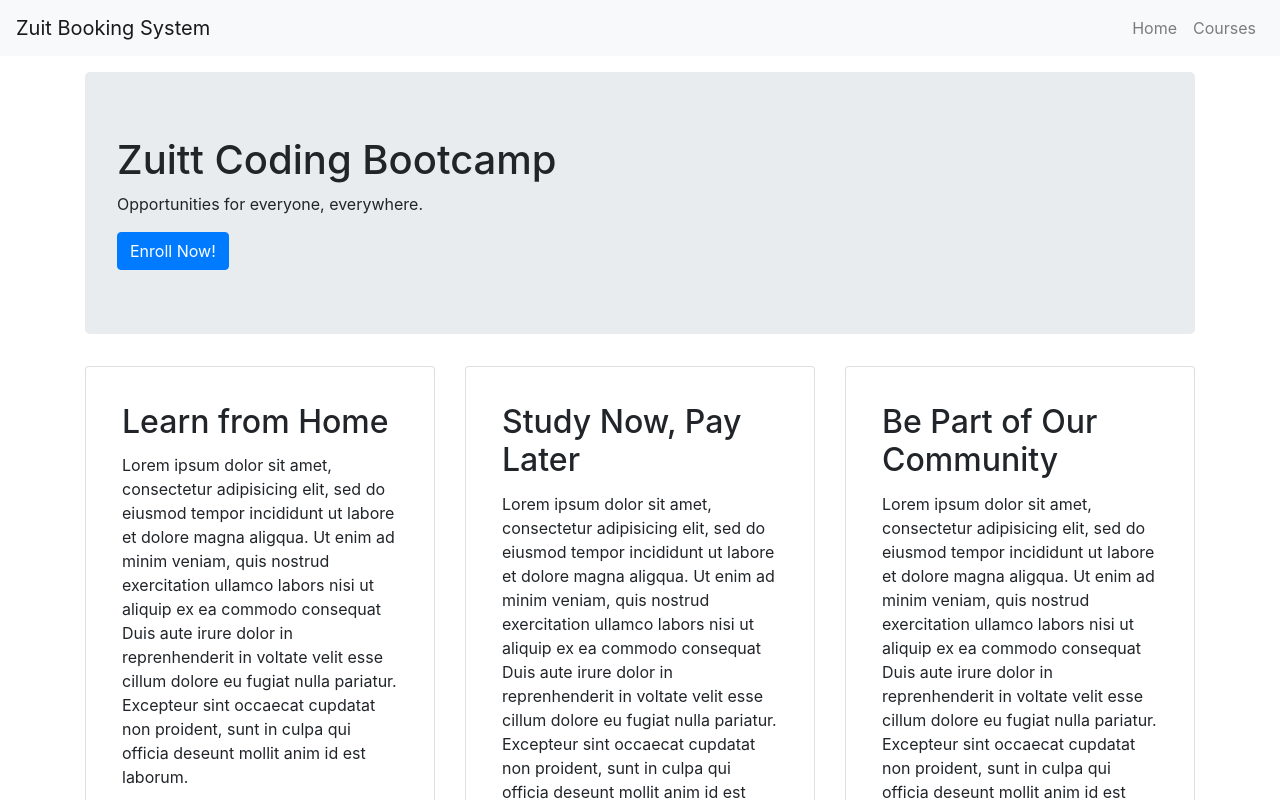
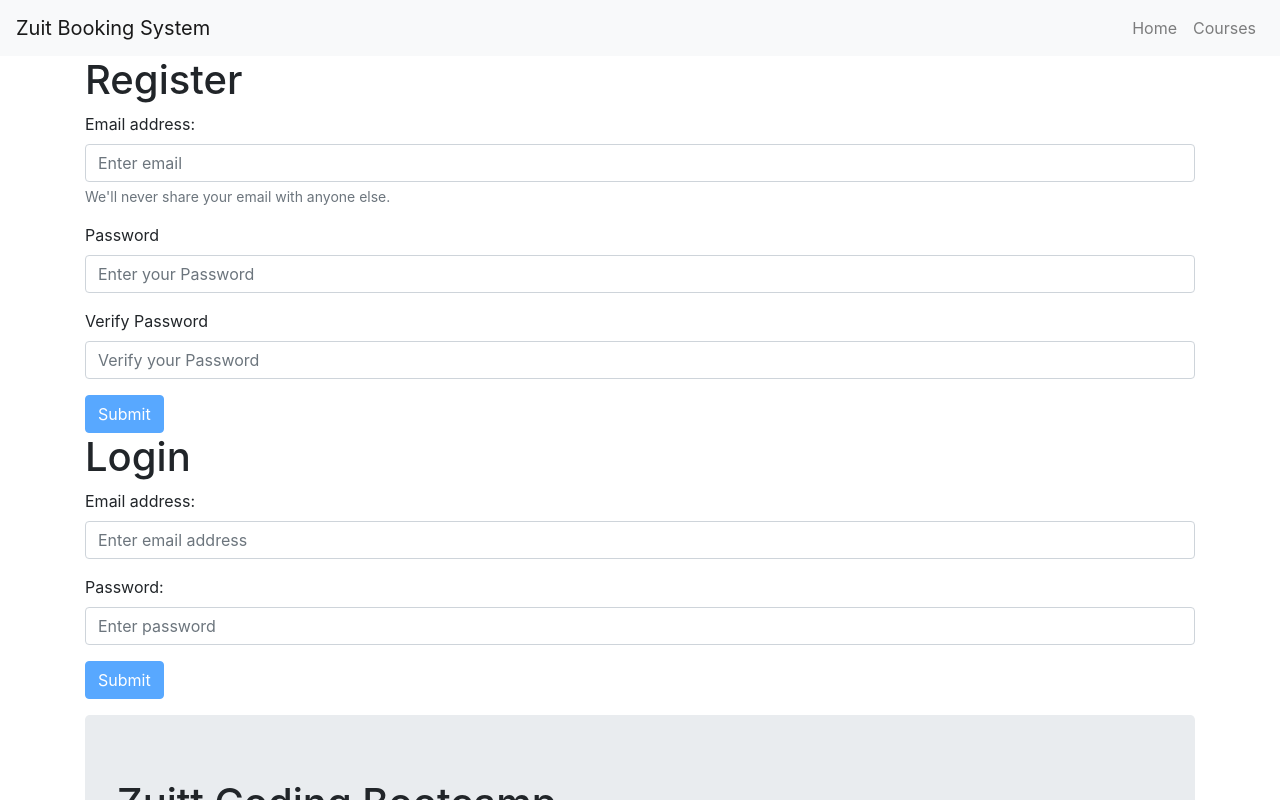
Before and after one commit to arick-yumol/s50, a React (Create React App) app: page /login in a window 1280 px wide. Shown: the top 800 px of the page. Built offline with nearby package versions, Linux system fonts and the light colour scheme.

Commit message:
Added s47 activity

```diff
--- a/package.json
+++ b/package.json
@@ -11,6 +11,7 @@
     "react-bootstrap": "^1.5.2",
     "react-dom": "^17.0.2",
     "react-scripts": "4.0.3",
+    "sweetalert2": "^11.1.7",
     "web-vitals": "^1.1.2"
   },
   "scripts": {
--- a/src/App.js
+++ b/src/App.js
@@ -6,6 +6,9 @@ import AppNavbar from './components/AppNavbar';
 // pages
 import Home from './pages/Home';
 import Courses from './pages/Courses';
+import Register from './pages/Register';
+import Login from './pages/Login';
+
 
 // Bootstrap
 import { Container } from 'react-bootstrap';
@@ -15,6 +18,8 @@ function App() {	// main function
         <Fragment>
             <AppNavbar />
             <Container>
+            	<Register />
+            	<Login />
                 <Home />
                 <Courses />
             </Container>
--- a/src/components/CourseCard.js
+++ b/src/components/CourseCard.js
@@ -1,6 +1,6 @@
 // Totally de-structered
 // Bootstrap
-import { useState } from 'react';
+import { useState, useEffect } from 'react';
 import { Button, Row, Col, Card } from 'react-bootstrap';
 import PropTypes from 'prop-types';	// comes from 'react'
 
@@ -20,10 +20,19 @@ export default function CourseCard ({courseProp}) {
 		// getter = stored initial(default value)
 		// setter = updated value;
 	const [count, setCount] = useState(0)
-	// const [count, setCount] = useState("kahit Ano")	// will display "kahit Ano" as the count
+	// const [count, setCount] = useState("kahit Ano")	// will display "kahit Ano" as the count. useState() accepts: number, string, boolean, etc.(?)
 	const [seats, setSeats] = useState(10)
 
-	console.log(useState(0))
+	// state hook that indicates the button for enrollment
+	const [isOpen, setIsOpen] = useState(true)
+
+	useEffect(() => {
+		if (seats === 0) {
+			setIsOpen(false);
+		}
+	}, [seats])
+
+	// console.log(useState(0))
 
 	/*function enroll () {
 		setCount(count + 1);
@@ -57,7 +66,10 @@ export default function CourseCard ({courseProp}) {
 						</Card.Text>
 						<Card.Text>Enrollees: {count}</Card.Text>
 						<Card.Text>Seats available: {seats}</Card.Text>
-						<Button variant="primary" onClick={enroll}>Enroll</Button>
+						{isOpen ?
+							<Button variant="primary" onClick={enroll}>Enroll</Button> :
+							<Button variant="primary" disabled>Enroll</Button>
+						}
 					</Card.Body>
 				</Card>
 			</Col>
--- /dev/null
+++ b/src/pages/Login.js
@@ -0,0 +1,67 @@
+import { Fragment, useState, useEffect } from 'react';
+import { Form, Button } from 'react-bootstrap';
+
+export default function Login () {
+	const [email, setEmail] = useState('');
+	const [password, setPassword] = useState('');
+	const [isLogged, setIsLogged] = useState(false);
+
+	console.log(email);
+	console.log(password);
+
+	useEffect(() => {
+		if (email !== '' && password !== '') {
+			setIsLogged(true)
+		}
+		else {
+			setIsLogged(false)
+		}
+	}, [email, password])
+
+	function loginUser (e) {
+		e.preventDefault();
+
+		setEmail('');
+		setPassword('');
+
+		alert('User has successfully logged in!')
+	}
+
+	return(
+		<Fragment>
+			<h1>Login</h1>
+			<Form onSubmit={(e) => loginUser(e)}>
+				<Form.Group>
+					<Form.Label>Email address:</Form.Label>
+					<Form.Control
+						type="email"
+						placeholder="Enter email address"
+						value={email}
+						onChange={e => setEmail(e.target.value)}
+						required
+					/>
+				</Form.Group>
+				<Form.Group>
+					<Form.Label>Password:</Form.Label>
+					<Form.Control
+						type="password"
+						placeholder="Enter password"
+						value={password}
+						onChange={e => setPassword(e.target.value)}
+						required
+					/>
+				</Form.Group>
+
+				{isLogged ?
+					<Button variant="primary" type="submit">
+					Submit
+					</Button>
+					:
+					<Button variant="primary" type="submit" disabled>
+					Submit
+					</Button>
+				}
+			</Form>
+		</Fragment>
+	)
+}
--- /dev/null
+++ b/src/pages/Register.js
@@ -0,0 +1,102 @@
+import { Fragment, useState, useEffect } from 'react';
+import { Form, Button } from 'react-bootstrap';
+import Swal from 'sweetalert2';	// npm install sweetalert2 in CLi. totally optional (just a visual enhancement of the normal alert)
+
+
+export default function Register () {
+
+	// State hooks to store the values of the input fields
+	const [email, setEmail] = useState('')
+	const [password1, setPassword1] = useState('');
+	const [password2, setPassword2] = useState('');
+
+	const [isActive, setIsActive] = useState(false);
+
+	// Check if values are successfully binded
+	console.log(email);
+	console.log(password1);
+	console.log(password2);
+
+	useEffect(() => {
+		// Validation to enable submit button when all fields are populated and both passwords match
+		if ((email !== '' && password1 !== '' && password2 !== '') && (password1 === password2)) {	// 1st condition checks if all fields are filled while 2nd condition checks if both passwords are the same
+			setIsActive(true)
+		}
+		else {
+			setIsActive(false)
+		}
+	}, [email, password1, password2])	// getters needed to be returned for updates
+
+	function registerUser (e) {	// e also known as 'even object' discussed in DOM
+		e.preventDefault();	// prevents default behavior (look up previous lessons)
+		// to clear out the data in our input fields
+		setEmail('')	// without this email value will persist
+		setPassword1('')	// without this password1 value will persist
+		setPassword2('')	// without this password2 value will persist
+
+		// alert('Thank you for registering!')	// this is the normal alert
+		Swal.fire({
+			title: 'Yaaaaaaaaaaaaaaay!!!!',
+			icon: 'success',
+			text: 'Thank you for registering!'
+		})
+	}
+
+	// Two way binding
+	// The values in the fields of the form is bound to the getter of the state and the event is bound to the setter. This is called two way binding
+	// The data we changed in the view has updated the state
+	// The data in the state has updated the view
+
+	return(
+		<Fragment>
+			<h1>Register</h1>
+			<Form onSubmit={(e) => registerUser(e)}>
+				<Form.Group>
+					<Form.Label>Email address:</Form.Label>
+					<Form.Control
+						type="email"
+						placeholder="Enter email"
+						value={email}
+						onChange={e => setEmail(e.target.value)}	// the e.target.value property allows us to gain acces to the input field's current value to be used when submitting form data
+						required
+					/>
+					<Form.Text className="text-muted">
+						We'll never share your email with anyone else.
+					</Form.Text>
+				</Form.Group>
+				<Form.Group>
+					<Form.Label>Password</Form.Label>
+					<Form.Control
+						type="password"
+						placeholder="Enter your Password"
+						value={password1}
+						onChange={e => setPassword1(e.target.value)}
+						required
+					/>
+				</Form.Group>
+				<Form.Group>
+					<Form.Label>Verify Password</Form.Label>
+					<Form.Control
+						type="password"
+						placeholder="Verify your Password"
+						value={password2}
+						onChange={e => setPassword2(e.target.value)}
+						required
+					/>
+				</Form.Group>
+
+				{isActive ?
+					<Button variant="primary" type="submit" id="submitBtn">
+					Submit
+					</Button>
+					:
+					<Button variant="primary" type="submit" id="submitBtn" disabled>
+					Submit
+					</Button>
+				}
+			</Form>
+		</Fragment>
+	)
+}
+
+// <Form.Control /> is the React counterpart of <input></input> in HTML
```
Also changed, not shown: src/components/Counter.js (added, +34 -0 lines), 1 other file (tests, documents, lock files or other folders).
